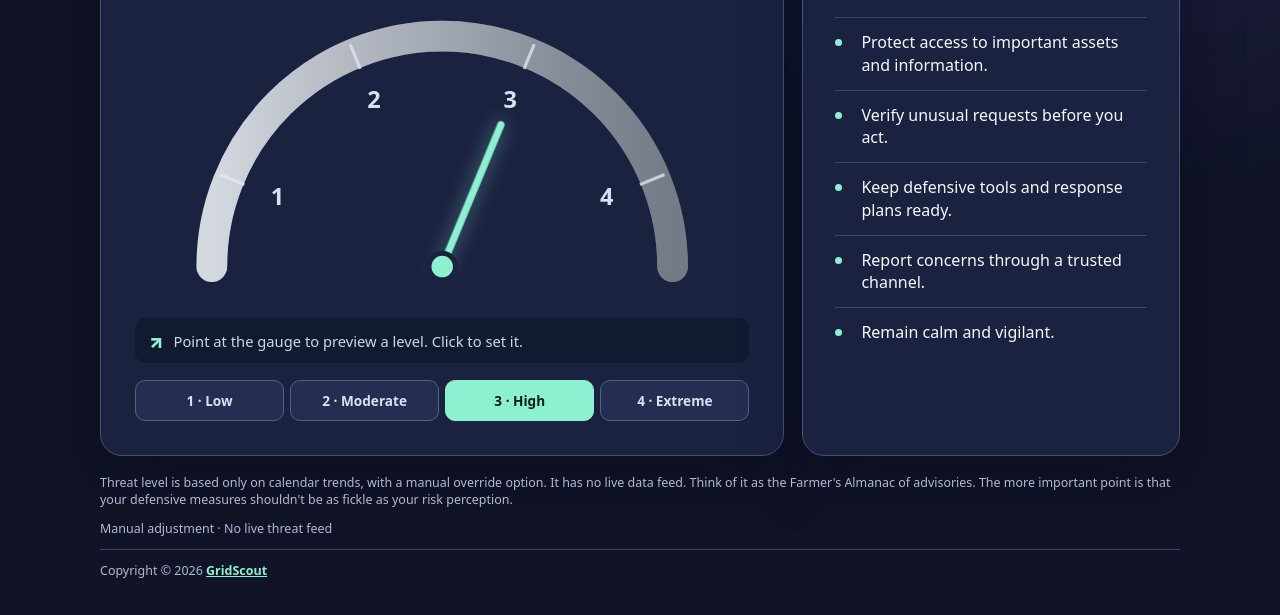
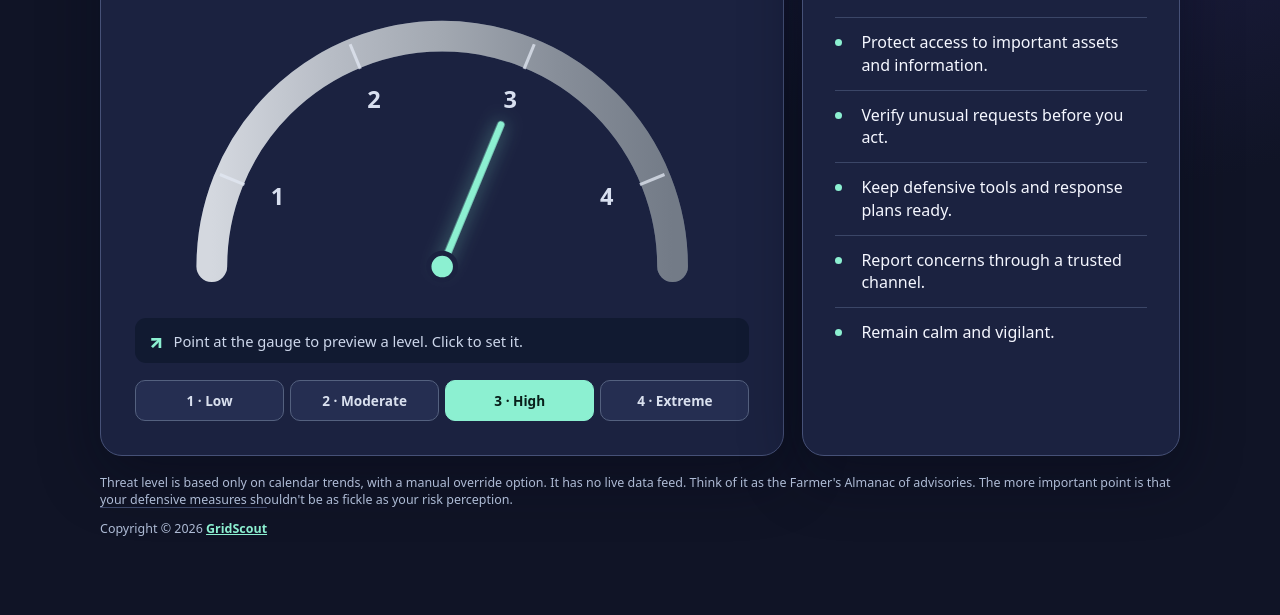
Before and after one commit to jeremyreeder/threat-level-indicator, a plain HTML site: page index.html in a window 1280 px wide. Shown: the part 453-1068 px from the top of the page. After the commit the page ends 1026 px from the top, so only its background shows below. Drawn offline with Linux system fonts and the light colour scheme.

Commit message:
fix: simplify footer

```diff
--- a/index.html
+++ b/index.html
@@ -101,7 +101,7 @@
       </ul>
     </section>
   </div>
-  <footer><span>Threat level is based only on calendar trends, with a manual override option. It has no live data feed. Think of it as the Farmer's Almanac of advisories. The more important point is that your defensive measures shouldn't be as fickle as your risk perception.</span><span>Manual adjustment · No live threat feed</span><span class="copyright">Copyright © 2026 <a href="https://www.gridscout.net">GridScout</a></span></footer>
+  <footer><span>Threat level is based only on calendar trends, with a manual override option. It has no live data feed. Think of it as the Farmer's Almanac of advisories. The more important point is that your defensive measures shouldn't be as fickle as your risk perception.</span><span><span class="copyright">Copyright © 2026 <a href="https://www.gridscout.net">GridScout</a></span></footer>
 </main>
 <script>
   const labels = ['Low', 'Moderate', 'High', 'Extreme'];
```
